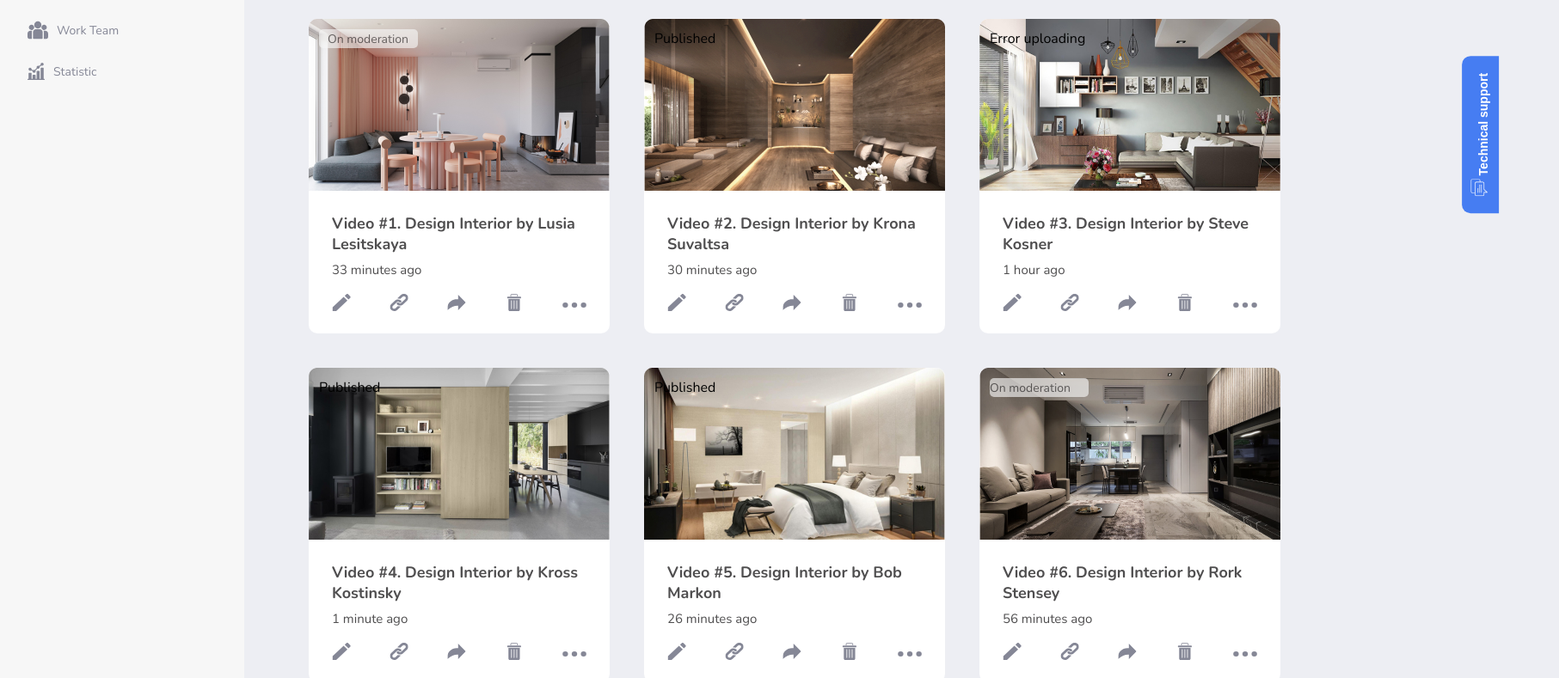
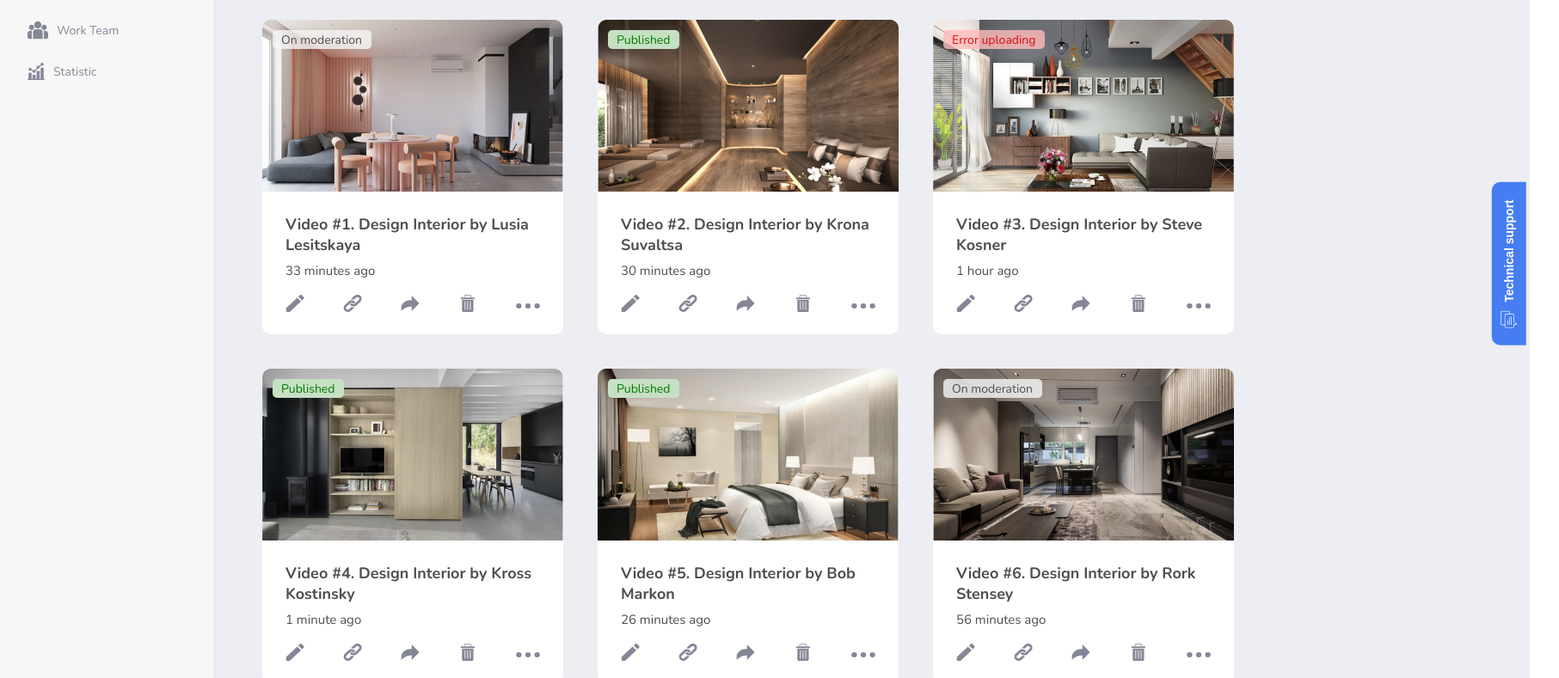
Before and after one commit to syttt-ia/illogia_hw4, a plain HTML site: page index.html in a window 1280 px wide. Shown: the part 160-949 px from the top of the page at 86% size, 1813 px wide, since content can reach past the window. Drawn offline with Linux system fonts and the light colour scheme.

Commit message:
edit tech support

```diff
--- a/css/styles.css
+++ b/css/styles.css
@@ -21,6 +21,7 @@ body {
 }
 
 .layout {
+    position: relative;
     display: flex;
     min-height: 100vh;
 }
@@ -32,7 +33,9 @@ body {
     flex-shrink: 0;
     background: #F7F7F7;
     width: 250px;
-    padding: 25px 17px 17px 17px;
+    border-right: 1px solid #E2E2E2;
+    box-sizing: border-box;
+    padding: 25px 17px 0 17px;
 }
 
 .sidebar .logo {
@@ -74,10 +77,11 @@ body {
 
 .feedback {
     padding: 13px;
-
+    box-sizing: border-box;
+    margin-bottom: 17px;
 }
 
-.feedbacks:hover {
+.feedback:hover {
     border: 1px solid #467DF2;
     border-radius: 5px;
 }
@@ -91,7 +95,6 @@ body {
 }
 
 .feedback-text {
-    height: 176px;
     font-size: 14px;
     font-weight: 400;
     line-height: 1.8;
@@ -104,16 +107,17 @@ body {
 }
 
 .main {
-    max-width: 1670px;
+    /*max-width: 1670px;*/
+    position: relative;
     background: #EDEEF3;
 }
 
 .header-top {
     display: flex;
     justify-content: space-between;
-
     height: 70px;
     background: #F7F7F7;
+    border-bottom: 1px solid #E2E2E2;
 }
 
 .header-menu {
@@ -213,7 +217,6 @@ body {
 }
 
 .header-search input {
-
     width: 373px;
     height: 40px;
     padding: 0 40px;
@@ -266,7 +269,7 @@ body {
 .main-video-content {
     display: flex;
     flex-wrap: wrap;
-    padding: 0 55px 73px 55px;
+    padding: 0 35px 73px 35px;
 
 }
 
@@ -298,7 +301,26 @@ body {
     width: 115px;
     height: 22px;
     border-radius: 5px;
-    opacity: 0.8;
+}
+
+.status-error {
+    font-size: 14px;
+    font-weight: 400;
+    color: #DB0C0C;
+    width: 118px;
+    height: 22px;
+    border-radius: 5px;
+    background: #FFBCBCCC;
+}
+
+.status-published {
+    font-size: 14px;
+    font-weight: 400;
+    color: #027900;
+    width: 83px;
+    height: 22px;
+    border-radius: 5px;
+    background: #C6E0C3;
 }
 
 .content-status span {
@@ -335,9 +357,11 @@ body {
 
 .main-support {
     position: absolute;
+    display: flex;
+    align-items: center;
     padding: 10px 20px 10px 20px;
-    top: 200px;
-    right: 0;
+    top: 447px;
+    right: -70px;
     transform: rotate(-90deg);
     background: #467DF2;
     cursor: pointer;
@@ -345,7 +369,13 @@ body {
     border-radius: 10px 10px 0 0;
 }
 
+.main-support:hover {
+    padding: 10px 20px 20px 20px;
+    background: #2F54A3;
+}
+
 .main-support span {
+    margin-left: 10px;
     font-size: 14px;
     font-weight: 700;
     color: white;
--- a/index.html
+++ b/index.html
@@ -233,7 +233,7 @@
                     <div class="content-item-image">
                         <img src="/images/Video_2.png" alt="Video 2">
                         <div class="content-status status-published">
-                            Published
+                            <span>Published</span>
                         </div>
                     </div>
                     <div class="content-item-title">
@@ -308,7 +308,7 @@
                     <div class="content-item-image">
                         <img src="/images/Video_3.png" alt="Video 3">
                         <div class="content-status status-error">
-                            Error uploading
+                            <span>Error uploading</span>
                         </div>
                     </div>
                     <div class="content-item-title">
@@ -383,7 +383,7 @@
                     <div class="content-item-image">
                         <img src="/images/Video_4.png" alt="Video 4">
                         <div class="content-status status-published">
-                            Published
+                            <span>Published</span>
                         </div>
                     </div>
                     <div class="content-item-title">
@@ -458,7 +458,7 @@
                     <div class="content-item-image">
                         <img src="/images/Video_5.png" alt="Video 5">
                         <div class="content-status status-published">
-                            Published
+                            <span>Published</span>
                         </div>
                     </div>
                     <div class="content-item-title">
@@ -533,7 +533,7 @@
                     <div class="content-item-image">
                         <img src="/images/Video_6.png" alt="Video 6">
                         <div class="content-status status-moderation">
-                            On moderation
+                            <span>On moderation</span>
                         </div>
                     </div>
                     <div class="content-item-title">
@@ -608,7 +608,7 @@
                     <div class="content-item-image">
                         <img src="/images/Video_8.png" alt="Video 8">
                         <div class="content-status status-published">
-                            Published
+                            <span>Published</span>
                         </div>
                     </div>
                     <div class="content-item-title">
@@ -683,7 +683,7 @@
                     <div class="content-item-image">
                         <img src="/images/Video_9.png" alt="Video 9">
                         <div class="content-status status-published">
-                            Published
+                            <span>Published</span>
                         </div>
                     </div>
                     <div class="content-item-title">
@@ -755,18 +755,18 @@
                     </ul>
                 </div>
             </div>
-            <button class="main-support"><svg width="20" height="20" viewBox="0 0 20 20" fill="none" xmlns="http://www.w3.org/2000/svg">
+        </div>
+        <button class="main-support">
+            <svg width="20" height="20" viewBox="0 0 20 20" fill="none" xmlns="http://www.w3.org/2000/svg">
                 <path d="M18.0233 0.333332L5.31 0.333332C4.22 0.333332 3.33333 1.22 3.33333 2.31L3.33333 5H1.97667C0.886667 5 0 5.88667 0 6.97633L0 14.0233C0 15.1133 0.886667 16 1.97667 16L4 16L4 19.3333C4 19.471 4.08467 19.5947 4.21333 19.6443C4.25233 19.6593 4.293 19.6667 4.33333 19.6667C4.42533 19.6667 4.51567 19.6283 4.58 19.5577L7.814 16L14.69 16C15.78 16 16.6667 15.1133 16.6667 14.0233V11.3333H18.0233C19.1133 11.3333 20 10.4467 20 9.35666L20 2.31C20 1.22 19.1133 0.333332 18.0233 0.333332ZM16 14.0233C16 14.7457 15.4123 15.3333 14.69 15.3333L7.66667 15.3333C7.57267 15.3333 7.483 15.373 7.42 15.4423L4.66667 18.4713L4.66667 15.6667C4.66667 15.4827 4.51767 15.3333 4.33333 15.3333L1.97667 15.3333C1.25433 15.3333 0.666667 14.7457 0.666667 14.0233L0.666667 6.97633C0.666667 6.25433 1.25433 5.66667 1.97667 5.66667H3.66667L14.69 5.66667C14.961 5.66667 15.2127 5.74933 15.422 5.89067C15.7703 6.12633 16 6.525 16 6.97667V11L16 14.0233ZM19.3333 9.35666C19.3333 10.079 18.7457 10.6667 18.0233 10.6667H16.6667L16.6667 6.97667C16.6667 6.09133 16.0813 5.34 15.2773 5.08933C15.2153 5.07 15.1523 5.05367 15.088 5.04067C14.9593 5.014 14.8263 5 14.69 5L4 5L4 2.31C4 1.58767 4.58767 0.999999 5.31 0.999999L18.0233 0.999999C18.7457 0.999999 19.3333 1.58767 19.3333 2.31L19.3333 9.35666Z" fill="white"/>
                 <path d="M4.00002 9.005L8.66669 9.005C8.85102 9.005 9.00002 8.85567 9.00002 8.67167C9.00002 8.48767 8.85102 8.33833 8.66669 8.33833L4.00002 8.33833C3.81569 8.33833 3.66669 8.48767 3.66669 8.67167C3.66669 8.85567 3.81569 9.005 4.00002 9.005Z" fill="white"/>
                 <path d="M13 10.3383L4.00002 10.3383C3.81569 10.3383 3.66669 10.4877 3.66669 10.6717C3.66669 10.8557 3.81569 11.005 4.00002 11.005L13 11.005C13.1844 11.005 13.3334 10.8557 13.3334 10.6717C13.3334 10.4877 13.1844 10.3383 13 10.3383Z" fill="white"/>
                 <path d="M13 12.3383L4.00002 12.3383C3.81569 12.3383 3.66669 12.4877 3.66669 12.6717C3.66669 12.8557 3.81569 13.005 4.00002 13.005L13 13.005C13.1844 13.005 13.3334 12.8557 13.3334 12.6717C13.3334 12.4877 13.1844 12.3383 13 12.3383Z" fill="white"/>
             </svg>
+            <span>Technical support</span>
+        </button>
+    </div>
 
-                <span>Technical support</span>
-            </button>
-        </div>
-
-    </div>
 </div>
 
 
```
